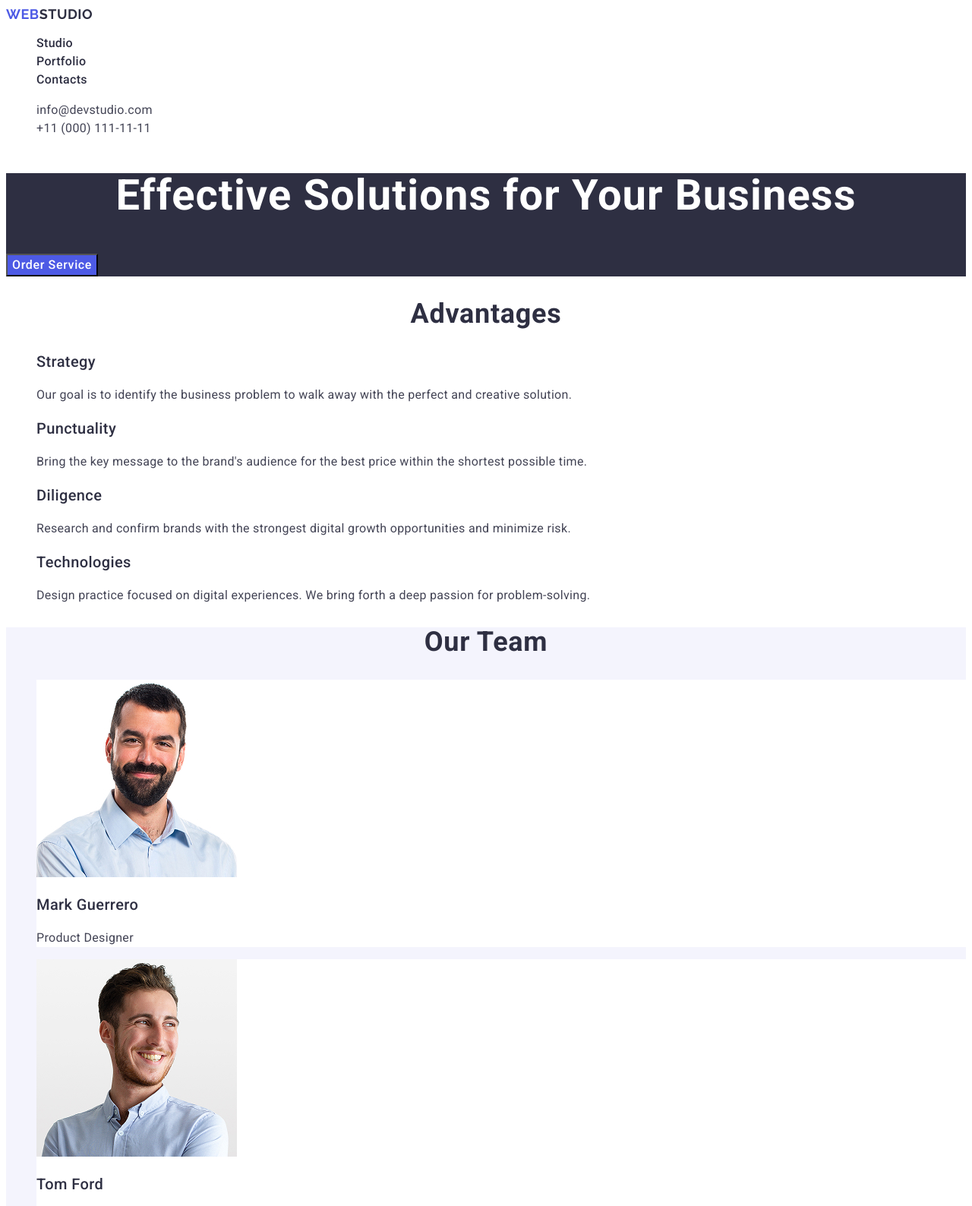
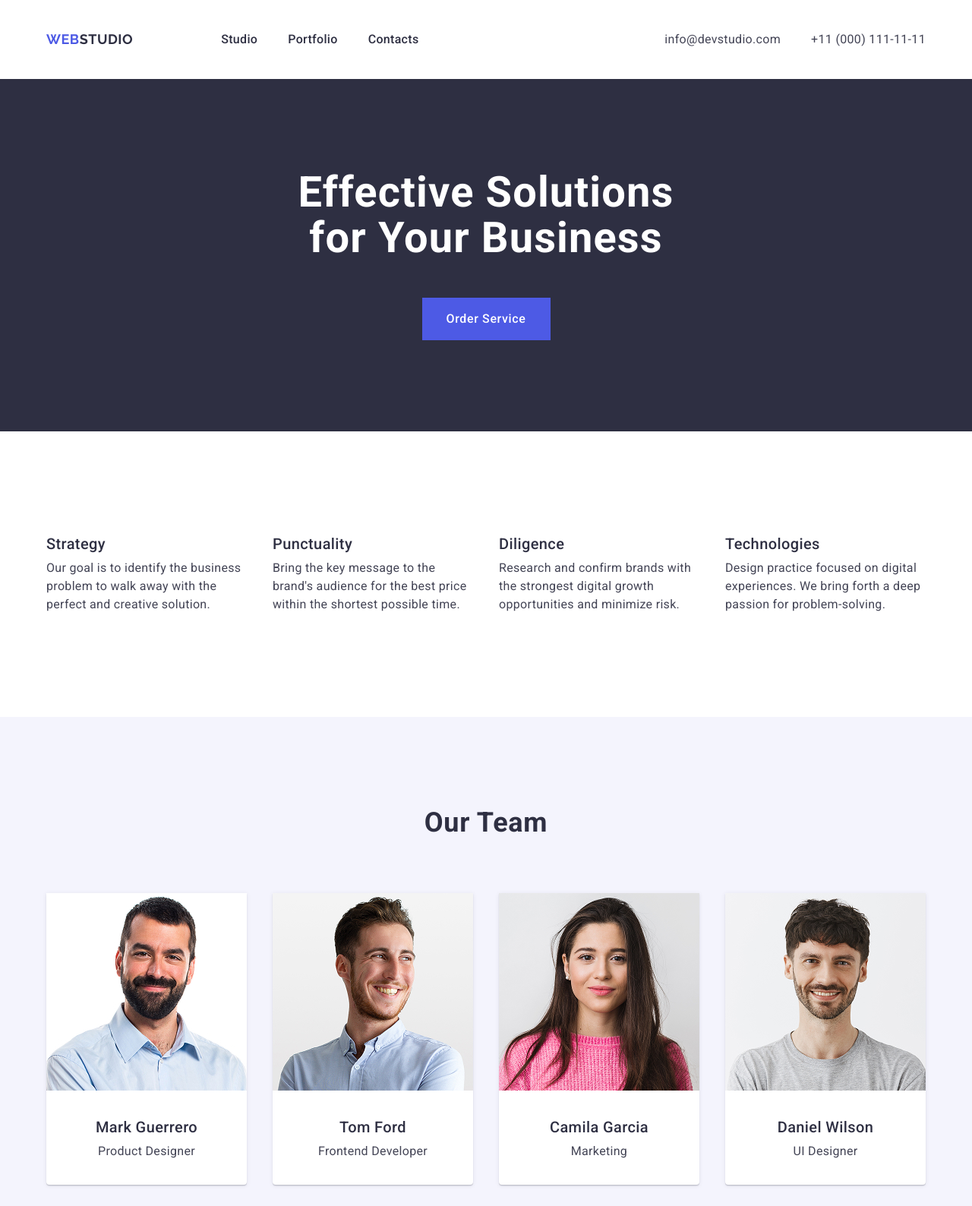
Before and after one commit to TimothyYur/goit-markup-hw-03, a plain HTML site: page index.html in a window 1280 px wide. Shown: the top 1588 px of the page at 76% size. Drawn offline with Linux system fonts and the light colour scheme.

Commit message:
full update

```diff
--- a/css/style.css
+++ b/css/style.css
@@ -2,10 +2,40 @@ body{
   font-family: "Roboto", sans-serif;
   color: #434455;
   background-color: #FFFFFF;
+  padding: 0px;
+  margin: 0px;
+}
+
+h1,h2,h3,h4,h5,p{
+  margin: 0px 0px 0px 0px;
 }
 
 ul{
   list-style: none;
+}
+
+.container{
+  max-width: 1158px;
+  margin: 0px auto;
+}
+
+.header{
+  padding: 24px 0px;
+}
+
+.header-container{
+  display: flex;
+  justify-content: space-between;
+}
+
+.navigation{
+  display: flex;
+  align-items: center;
+}
+
+.nav-list{
+  display: flex;
+  gap: 40px;
 }
 
 .logo{
@@ -17,6 +47,7 @@ ul{
   font-family: "Raleway", sans-serif;
   text-decoration: none;
   color: #4d5ae5;
+  margin-right: 76px;
 }
 .logo-span{
   color: #2E2F42;
@@ -41,6 +72,11 @@ ul{
   font-style: normal;
 }
 
+.contacts-list{
+  display: flex;
+  gap: 40px;
+}
+
 .contacts-link{
   font-weight: 400;
   font-size: 16px;
@@ -56,8 +92,20 @@ ul{
   color: #404bbf;
 }
 
+.section{
+  padding: 120px 0px;
+}
+
 .section-one{
   background-color: #2E2F42;
+  display: flex;
+}
+
+.container-one{
+  display: flex;
+  flex-direction: column;
+  align-items: center;
+  text-align: center;
 }
 
 .main-title{
@@ -66,7 +114,9 @@ ul{
   line-height: 107%;
   letter-spacing: 0.02em;
   color: #FFFFFF;
-  text-align: center
+  text-align: center;
+  max-width: 496px;
+  margin-bottom: 48px;
 }
 
 .order-button{
@@ -75,6 +125,9 @@ ul{
   line-height: 150%;
   letter-spacing: 0.04em;
   color: #FFFFFF;
+  border: none;
+  width: 169px;
+  height: 56px;
   background-color: #4D5AE5;
   white-space: nowrap;
   font-family: "Roboto", sans-serif;
@@ -86,6 +139,33 @@ ul{
 .order-button:focus{
   background-color: #404BBF;
 }
+.order-button:active{
+  text-decoration: underline;
+}
+
+.visually-hidden{
+  position: absolute;
+  width: 1px;
+  height: 1px;
+  margin: -1px;
+  border: 0;
+  padding: 0;
+  white-space: nowrap;
+  clip-path: inset(100%);
+  clip: rect(0 0 0 0);
+  overflow: hidden;
+}
+
+.advantages-list{
+  display: flex;
+  justify-content: space-between;
+  align-items: center;
+  padding: 0px;
+}
+
+.advantages-item{
+  max-width: 264px;
+}
 
 .title{
   font-weight: 700;
@@ -95,6 +175,7 @@ ul{
   color: #2E2F42;
   text-align: center;
   text-transform: capitalize;
+  margin-bottom: 72px;
 }
 .advantages-title{
   font-weight: 500;
@@ -102,6 +183,7 @@ ul{
   line-height: 120%;
   letter-spacing: 0.02em;
   color: #2E2F42;
+  margin-bottom: 8px;
 }
 .advantages-description{
   font-weight: 400;
@@ -115,8 +197,23 @@ ul{
   background-color: #F4F4FD
 }
 
+.team-list{
+  display: flex;
+  padding: 0px;
+  justify-content: space-between;
+}
+
 .team-member{
   background-color: #FFFFFF;
+  box-shadow: 0 2px 1px 0 rgba(46, 47, 66, 0.08), 0 1px 1px 0 rgba(46, 47, 66, 0.16), 0 1px 6px 0 rgba(46, 47, 66, 0.08);
+  border-radius: 0 0 4px 4px;
+  text-align: center;
+  padding-bottom: 32px;
+  max-width: 264px;
+}
+
+.member-img{
+  margin-bottom: 32px;
 }
 
 .member-title{
@@ -125,6 +222,7 @@ ul{
   line-height: 120%;
   letter-spacing: 0.02em;
   color: #2E2F42;
+  margin-bottom: 8px;
 }
 .member-subtitle{
   font-weight: 400;
@@ -134,12 +232,36 @@ ul{
   color: #434455;
 }
 
+.portfolio-list{
+  display: flex;
+  flex-direction: column;
+  row-gap: 48px;
+  padding: 0px;
+}
+
+.portfolio-row{
+  display: flex;
+  justify-content: space-between;
+}
+
+.portfolio-item{
+  max-width: 360px;
+  border: 1px solid #E7E9FC;
+  padding-bottom: 32px;
+}
+
+.portfolio-img{
+  margin-bottom: 32px;
+}
+
 .portfolio-title{
   font-weight: 500;
   font-size: 20px;
   line-height: 120%;
   letter-spacing: 0.02em;
   color: #2E2F42;
+  margin-bottom: 8px;
+  margin-left: 16px;
 }
 .portfolio-subtitle{
   font-weight: 400;
@@ -147,11 +269,13 @@ ul{
   line-height: 150%;
   letter-spacing: 0.02em;
   color: #434455;
+  margin-left: 16px;
 }
 
 
 .footer{
   background-color: #2E2F42;
+  padding: 120px 0px;
 }
 .footer-logo{
   font-weight: 700;
@@ -173,4 +297,6 @@ ul{
   line-height: 150%;
   letter-spacing: 0.02em;
   color: #F4F4FD;
+  max-width: 264px;
+  margin-top: 16px;
 }
--- a/index.html
+++ b/index.html
@@ -12,9 +12,10 @@
 </head>
 <body>
   <header class="header">
+    <div class="header-container container">
       <nav class="navigation">
         <a href="./index.html" class="logo">Web<span class="logo-span">Studio</span></a>
-      <ul>
+        <ul class="nav-list">
           <li class="navigaiotn-item"><a class="navigation-link" href="./index.html">Studio</a></li>
           <li class="navigaiotn-item"><a class="navigation-link" href="">Portfolio</a></li>
           <li class="navigaiotn-item"><a class="navigation-link" href="">Contacts</a></li>
@@ -26,14 +27,18 @@
           <li class="contacts-item"><a class="contacts-link" href="tel:+110001111111">+11 (000) 111-11-11</a></li>
         </ul>
       </address>
+    </div>
   </header>
   <main>
-    <section class="section-one">
+    <section class="section-one section">
+      <div class="container-one container">
         <h1 class="main-title">Effective Solutions for Your Business</h1>
         <button class="order-button" type="button">Order Service</button>
+      </div>
     </section>
-    <section class="section-two">
-      <h2 class="title">Advantages</h2>
+    <section class="section-two section">
+      <div class="container-two container">
+        <h2 class="title visually-hidden">Advantages</h2>
         <ul class="advantages-list">
           <li class="advantages-item">
             <h3 class="advantages-title">Strategy</h3>
@@ -52,8 +57,10 @@
             <p class="advantages-description">Design practice focused on digital experiences. We bring forth a deep passion for problem-solving.</p>
           </li>
         </ul>
+      </div>
     </section>
-    <section class="section-three">
+    <section class="section-three section">
+      <div class="container-three container">
         <h2 class="title">Our Team</h2>
         <ul class="team-list">
           <li class="team-member">
@@ -77,10 +84,13 @@
             <p class="member-subtitle">UI Designer</p>
           </li>
         </ul>
+      </div>
     </section>
-    <section class="section-four">
+    <section class="section-four section">
+      <div class="container-four container">
         <h2 class="title">Our Portfolio</h2>
         <ul class="portfolio-list">
+          <div class="portfolio-row">
             <li class="portfolio-item">
               <img class="portfolio-img" width="360" src="./images/bankingapp.jpg" alt="banking app image">
               <h3 class="portfolio-title">Banking App</h3>
@@ -96,6 +106,8 @@
               <h3 class="portfolio-title">Meditation App</h3>
               <p class="portfolio-subtitle">App</p>
             </li>
+          </div>
+          <div class="portfolio-row">
             <li class="portfolio-item">
               <img class="portfolio-img" width="360" src="./images/taxiservice.jpg" alt="taxi service image">
               <h3 class="portfolio-title">Taxi Service</h3>
@@ -111,12 +123,16 @@
               <h3 class="portfolio-title">Online Courses</h3>
               <p class="portfolio-subtitle">Marketing</p>
             </li>
+          </div>
         </ul>
+      </div>
     </section>
   </main>
   <footer class="footer">
+    <div class="footer-container container">
       <a class="footer-logo" href="./index.html">Web<span class="logo-footer-span">Studio</span></a>
       <p class="footer-description">Increase the flow of customers and sales for your business with digital marketing & growth solutions.</p>
+    </div>
   </footer>
 </body>
 </html>
```
Lines whose indentation alone changed are shown as unchanged.
